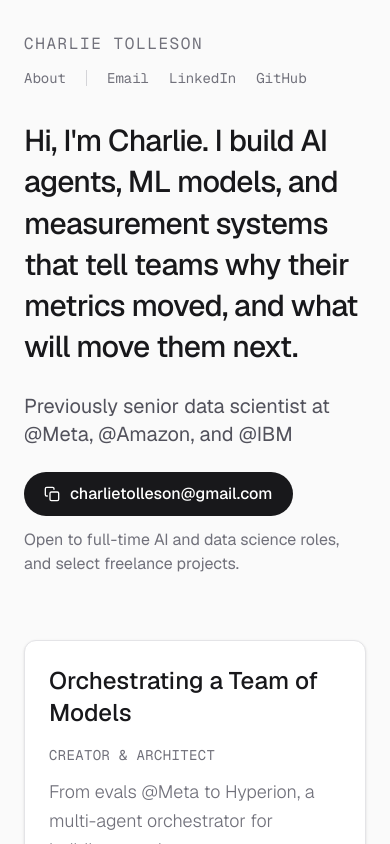
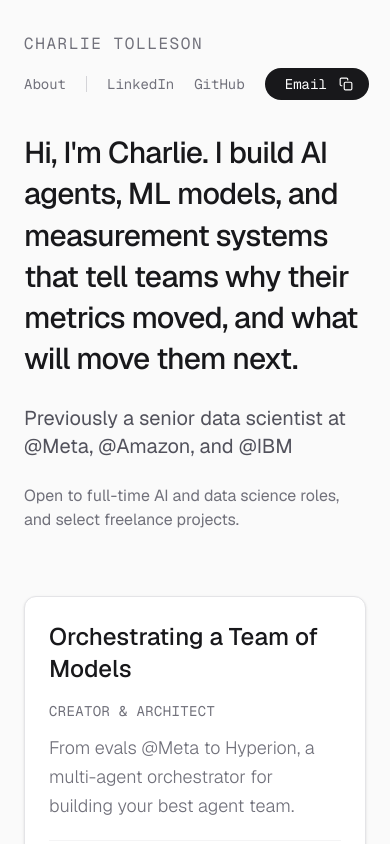
Before and after one commit to CharlieTolleson/portfolio-site, a Next.js app: page / in a window 390 px wide. Shown: the top 844 px of the page. Built offline with nearby package versions, Linux system fonts and the light colour scheme.

Commit message:
Single email CTA: copy-to-clipboard pill in the header
Removes the Get in touch buttons from the home and About pages, restores
"Previously a senior data scientist", and rewords the causal card's time stat
so it fits on one line on phones.

Co-Authored-By: Claude Opus 5.5 <noreply@anthropic.com>

```diff
--- a/src/app/about/page.tsx
+++ b/src/app/about/page.tsx
@@ -22,7 +22,6 @@
 
 import Link from "next/link";
 import type { ReactNode } from "react";
-import CopyEmailButton from "@/components/CopyEmailButton";
 
 export const metadata = {
   title: "About",
@@ -160,7 +159,6 @@ export default function AboutPage() {
             projects. If you&apos;re building something, say hi.
           </p>
           <div className="flex flex-wrap items-center gap-x-6 gap-y-3">
-            <CopyEmailButton />
             <Link href="/" className={`text-zinc-700 ${LINK}`}>
               See the work
             </Link>
--- a/src/app/layout.tsx
+++ b/src/app/layout.tsx
@@ -1,6 +1,7 @@
 import type { Metadata } from "next";
 import { Analytics } from "@vercel/analytics/next";
 import Link from "next/link";
+import CopyEmailButton from "@/components/CopyEmailButton";
 import { Geist, Geist_Mono } from "next/font/google";
 import "./globals.css";
 
@@ -46,12 +47,12 @@ export const metadata: Metadata = {
 };
 
 /**
- * Header contact links, in the order the visitor should reach for them. They
- * live in the layout so every page, including a case study someone landed on
- * from a shared link, is one click from getting in touch.
+ * Header profile links. They live in the layout so every page, including a case
+ * study someone landed on from a shared link, is one click from getting in
+ * touch. Email is not here: it is the copy-to-clipboard pill rendered last in
+ * the header, the one salient call-to-action on the site.
  */
 const CONTACT = [
-  { label: "Email", href: "mailto:charlietolleson@gmail.com" },
   { label: "LinkedIn", href: "https://www.linkedin.com/in/charlietolleson" },
   { label: "GitHub", href: "https://github.com/CharlieTolleson" },
 ];
@@ -83,13 +84,13 @@ export default function RootLayout({ children }: LayoutProps<"/">) {
                 key={c.label}
                 href={c.href}
                 className={NAV_LINK}
-                {...(c.href.startsWith("http")
-                  ? { target: "_blank", rel: "noopener noreferrer" }
-                  : {})}
+                target="_blank"
+                rel="noopener noreferrer"
               >
                 {c.label}
               </a>
             ))}
+            <CopyEmailButton />
           </nav>
         </header>
         <div className="flex flex-1 flex-col">{children}</div>
--- a/src/app/page.tsx
+++ b/src/app/page.tsx
@@ -6,7 +6,6 @@ import WorkflowGraph from "@/components/WorkflowGraph";
 import CausalTree from "@/components/CausalTree";
 import DecompWaterfall from "@/components/DecompWaterfall";
 import StorySplit from "@/components/StorySplit";
-import CopyEmailButton from "@/components/CopyEmailButton";
 
 /**
  * Built entries, newest last. Each renders as a card on the home page.
@@ -48,7 +47,7 @@ const entries = [
       "They couldn't move the metric. I built a causal inference agent to test every hypothesis.",
     stats: [
       { value: "50+", label: "hypotheses tested" },
-      { value: "Week → min", label: "analysis time per hypothesis" },
+      { value: "Minutes", label: "per hypothesis, down from a week" },
       { value: "3", label: "person team led" },
     ],
     visual: <CausalTree variant="card" />,
@@ -100,15 +99,12 @@ export default function Home() {
             them next.
           </h1>
           <p className="text-xl text-zinc-600">
-            Previously senior data scientist at @Meta, @Amazon, and @IBM
+            Previously a senior data scientist at @Meta, @Amazon, and @IBM
           </p>
-          <div className="flex flex-wrap items-center gap-x-6 gap-y-3">
-            <CopyEmailButton />
-            <span className="text-base text-zinc-500">
-              Open to full-time AI and data science roles, and select freelance
-              projects.
-            </span>
-          </div>
+          <p className="text-base text-zinc-500">
+            Open to full-time AI and data science roles, and select freelance
+            projects.
+          </p>
         </motion.div>
 
         <div className="flex flex-col gap-12">
--- a/src/components/CopyEmailButton.tsx
+++ b/src/components/CopyEmailButton.tsx
@@ -1,22 +1,26 @@
 "use client";
 
 /**
- * CopyEmailButton.tsx: the site's primary contact call-to-action.
+ * CopyEmailButton.tsx: the site's single contact call-to-action, in the header.
  *
- * Role in the system: replaces a plain `mailto:` button on the home and About
- * pages. A `mailto:` link only works for visitors with a desktop mail app set
- * up; for anyone on webmail it silently does nothing, which is the worst
- * possible outcome for the one button meant to start a conversation. Copying
- * the address works for everyone.
+ * Role in the system: the one email control on the site, rendered by the root
+ * layout so it is on every page, including a case study someone landed on from
+ * a shared link. It replaced both a `mailto:` header link and separate "Get in
+ * touch" buttons on the home and About pages.
  *
  * Key design decisions:
- *   - **The address is the label.** Showing the email itself, next to the
- *     standard copy icon, makes it obvious what will land on the clipboard.
+ *   - **Copy, not mailto.** A `mailto:` link only works for visitors with a
+ *     desktop mail app set up; for anyone on webmail it silently does nothing.
+ *     Copying the address works for everyone.
+ *   - **Black pill, "Email" plus the copy icon.** The pill is what makes it the
+ *     salient action in an otherwise quiet header, and the standard copy glyph
+ *     next to the word says what a click will do.
  *   - **Visible confirmation.** The icon swaps to a check and the label to
- *     "Email copied" for two seconds, so the click never feels like a no-op.
+ *     "Copied" for two seconds, so the click never feels like a no-op. Both
+ *     labels share one grid cell, so the pill never changes width.
  *   - **mailto as the fallback.** If the Clipboard API is unavailable or
- *     refused (an insecure context, or a browser permission prompt the visitor
- *     declines), the button falls back to opening the mail app.
+ *     refused (an insecure context, or a denied permission), the button falls
+ *     back to opening the mail app.
  */
 
 import { useEffect, useRef, useState } from "react";
@@ -50,25 +54,22 @@ export default function CopyEmailButton() {
     <button
       type="button"
       onClick={copy}
-      aria-label={copied ? "Email copied" : `Copy email address ${EMAIL}`}
-      className="inline-flex items-center gap-2.5 rounded-full bg-zinc-900 px-5 py-2.5 text-base font-medium text-white transition-colors hover:bg-zinc-700"
+      title={copied ? "Copied" : `Copy ${EMAIL}`}
+      aria-label={copied ? "Email address copied" : `Copy email address ${EMAIL}`}
+      className="inline-flex items-center gap-2 rounded-full bg-zinc-900 px-4 py-1.5 text-white transition-colors hover:bg-zinc-700"
     >
-      {copied ? <CheckIcon /> : <CopyIcon />}
-      {/* Both labels share one grid cell and the inactive one is only made
-          invisible, so the button keeps the width of the longer label and the
-          text beside it doesn't jump when the confirmation shows. aria-live so
-          screen readers hear the confirmation too. */}
-      <span className="grid text-left" aria-live="polite">
+      <span className="grid" aria-live="polite">
         <span className={`col-start-1 row-start-1 ${copied ? "invisible" : ""}`}>
-          {EMAIL}
+          Email
         </span>
         <span
           className={`col-start-1 row-start-1 ${copied ? "" : "invisible"}`}
           aria-hidden={!copied}
         >
-          Email copied
+          Copied
         </span>
       </span>
+      {copied ? <CheckIcon /> : <CopyIcon />}
     </button>
   );
 }
@@ -78,8 +79,8 @@ function CopyIcon() {
   return (
     <svg
       aria-hidden
-      width="16"
-      height="16"
+      width="14"
+      height="14"
       viewBox="0 0 24 24"
       fill="none"
       stroke="currentColor"
@@ -97,8 +98,8 @@ function CheckIcon() {
   return (
     <svg
       aria-hidden
-      width="16"
-      height="16"
+      width="14"
+      height="14"
       viewBox="0 0 24 24"
       fill="none"
       stroke="currentColor"
```
